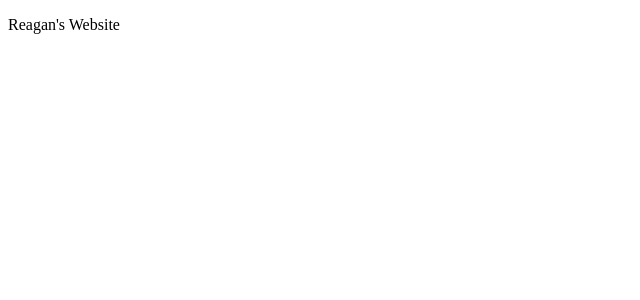
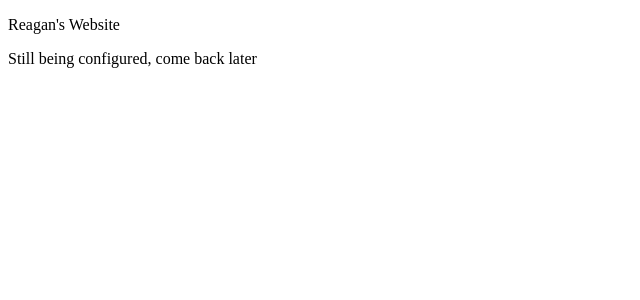
Before and after one commit to rbgary0/personalWebsite, a React (Vite) app: page / in a window 1280 px wide. Shown: the top 300 px of the page, without its empty margins (0-640 px from the left). Built offline with nearby package versions, Linux system fonts and the light colour scheme.

Commit message:
updated home page

```diff
--- a/src/App.jsx
+++ b/src/App.jsx
@@ -4,6 +4,7 @@ function App() {
   return (
     <div>
       <p>Reagan's Website</p>
+      <p>Still being configured, come back later</p>
     </div>
   )
 }
```
